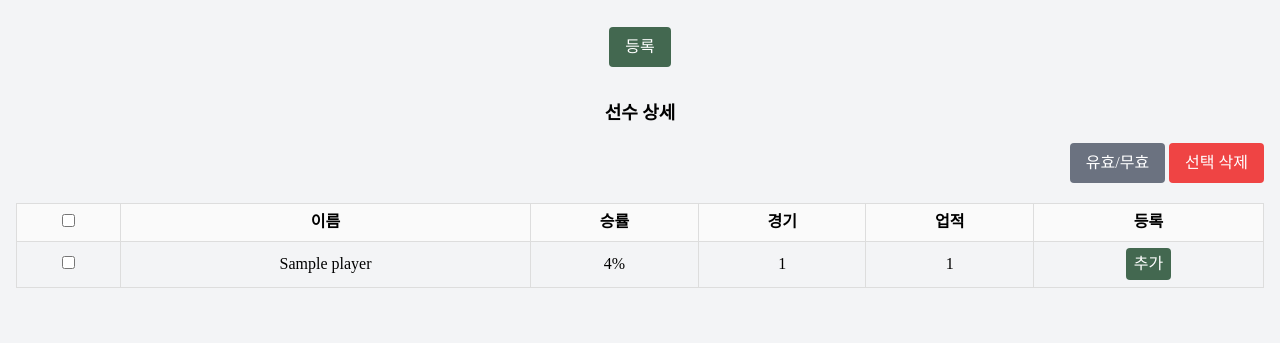
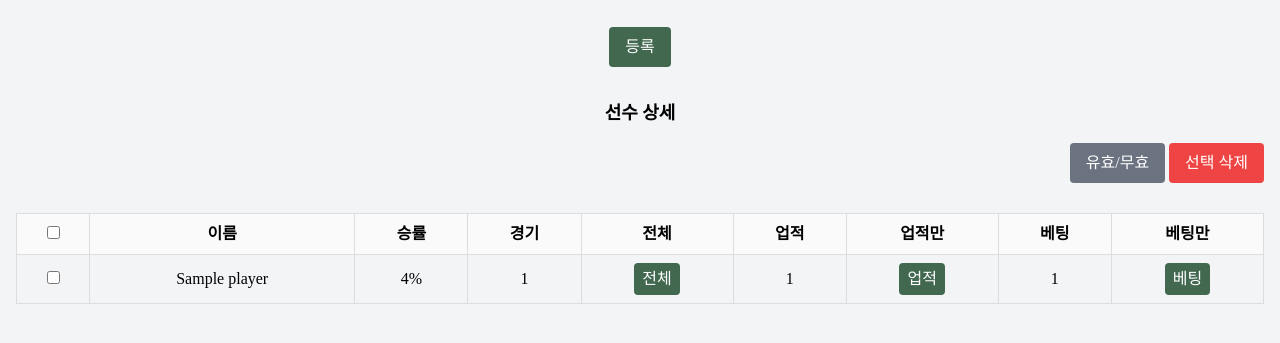
Before and after one commit to SY17SY/scutta-2025-1, a Flask app: page /settings.html in a window 1280 px wide. Shown: the part 370-713 px from the top of the page. Run offline with Flask 3, Linux system fonts and the light colour scheme; tables that the repository leaves empty hold one stand-in row (values such as "Sample post"); parts of the project's set-up code (start-up, migrations or seed data) failed here and were passed over; some libraries are stand-ins or nearby versions; some web fonts are replaced.

Commit message:
fix setting - achieve, betting

```diff
--- a/app/routes.py
+++ b/app/routes.py
@@ -794,6 +794,7 @@ def get_players():
             'rate_count': player.rate_count,
             'match_count': player.match_count,
             'achieve_count': player.achieve_count,
+            'betting_count': player.betting_count,
             'is_valid': player.is_valid
         })
     return jsonify(response)
@@ -828,22 +829,26 @@ def delete_players():
 def update_achievement():
     data = request.get_json()
     player_id = data.get('player_id')
-    additional_achievements = data.get('achievements')
+    additional_achievements = data.get('achievements', 0)
+    additional_betting = data.get('betting', 0)
 
-    if not player_id or additional_achievements is None:
+    if not player_id or (additional_achievements == 0 and additional_betting == 0):
         return jsonify({'success': False, 'error': 'Invalid data provided'}), 400
 
     player = Player.query.get(player_id)
     if not player:
         return jsonify({'success': False, 'error': 'Player not found'}), 404
 
-    player.achieve_count += additional_achievements
-    player.betting_count += additional_achievements
+    if additional_achievements != 0:
+        player.achieve_count += additional_achievements
+
+    if additional_betting != 0:
+        player.betting_count += additional_betting
 
     db.session.commit()
     update_player_orders_by_point()
 
-    return jsonify({'success': True, 'new_achieve_count': player.achieve_count})
+    return jsonify({'success': True, 'new_achieve_count': player.achieve_count, 'new_betting_count': player.betting_count})
 
 
 # league.js
--- a/app/static/js/settings.js
+++ b/app/static/js/settings.js
@@ -17,8 +17,11 @@ function loadPlayers() {
                     </td>
                     <td>${player.rate_count}%</td>
                     <td>${player.match_count}</td>
+                    <td><button class="bg-main text-white px-2 py-1 rounded" onclick="addAchieveAndBetting(${player.id})">전체</button></td>
                     <td>${player.achieve_count}</td>
-                    <td><button class="bg-main text-white px-2 py-1 rounded" onclick="addAchievement(${player.id})">추가</button></td>
+                    <td><button class="bg-main text-white px-2 py-1 rounded" onclick="addAchieve(${player.id})">업적</button></td>
+                    <td>${player.betting_count}</td>
+                    <td><button class="bg-main text-white px-2 py-1 rounded" onclick="addBetting(${player.id})">베팅</button></td>
                 `;
                 tbody.appendChild(row);
             });
@@ -108,11 +111,36 @@ function toggleSelectAll(checkbox) {
     checkboxes.forEach(cb => cb.checked = checkbox.checked);
 }
 
-function addAchievement(playerId) {
+function addAchieveAndBetting(playerId) {
     const input = prompt('추가할 점수를 입력하세요:')
     const additionalAchievements = parseInt(input, 10);
 
-    if (isNaN(additionalAchievements) || additionalAchievements <= 0) {
+    if (isNaN(additionalAchievements) || additionalAchievements == 0) {
+        alert('올바른 숫자를 입력해주세요.');
+        return;
+    }
+
+    fetch('/update_achievement', {
+        method: 'POST',
+        headers: { 'Content-Type': 'application/json' },
+        body: JSON.stringify({ player_id: playerId, achievements: additionalAchievements, betting:additionalAchievements })
+    })
+        .then(response => response.json())
+        .then(data => {
+            if (data.success) {
+                loadPlayers();
+            } else {
+                alert(`오류 발생: ${data.error}`);
+            }
+        })
+        .catch(error => console.error('Error updating achievements:', error));
+}
+
+function addAchieve(playerId) {
+    const input = prompt('추가할 점수를 입력하세요:')
+    const additionalAchievements = parseInt(input, 10);
+
+    if (isNaN(additionalAchievements) || additionalAchievements == 0) {
         alert('올바른 숫자를 입력해주세요.');
         return;
     }
@@ -132,3 +160,28 @@ function addAchievement(playerId) {
         })
         .catch(error => console.error('Error updating achievements:', error));
 }
+
+function addBetting(playerId) {
+    const input = prompt('추가할 점수를 입력하세요:')
+    const additionalAchievements = parseInt(input, 10);
+
+    if (isNaN(additionalAchievements) || additionalAchievements == 0) {
+        alert('올바른 숫자를 입력해주세요.');
+        return;
+    }
+
+    fetch('/update_achievement', {
+        method: 'POST',
+        headers: { 'Content-Type': 'application/json' },
+        body: JSON.stringify({ player_id: playerId, betting: additionalAchievements })
+    })
+        .then(response => response.json())
+        .then(data => {
+            if (data.success) {
+                loadPlayers();
+            } else {
+                alert(`오류 발생: ${data.error}`);
+            }
+        })
+        .catch(error => console.error('Error updating achievements:', error));
+}
--- a/app/templates/index.html
+++ b/app/templates/index.html
@@ -54,7 +54,7 @@
 
         <section class="bg-white shadow p-4 rounded">
             <h2 class="text-lg font-bold mb-4">부문별 순위</h2>
-            <div class="flex gap-2 py-1 mb-4 overflow-x-auto whitespace-nowrap">
+            <div class="flex gap-2 py-2 mb-4 overflow-x-auto whitespace-nowrap">
                 <button class="px-4 py-1 border rounded text-sm selected" onclick="selectCategory(this, 'win_order')">승리</button>
                 <button class="px-4 py-1 border rounded text-sm" onclick="selectCategory(this, 'loss_order')">패배</button>
                 <button class="px-4 py-1 border rounded text-sm" onclick="selectCategory(this, 'rate_order')">승률</button>
--- a/app/templates/settings.html
+++ b/app/templates/settings.html
@@ -33,15 +33,40 @@
                 <button class="bg-gray-500 text-white px-4 py-2 rounded button" onclick="toggleValidity()">유효/무효</button>
                 <button class="bg-red-500 text-white px-4 py-2 rounded button" onclick="deleteSelectedPlayers()">선택 삭제</button>
             </div>
-            <table class="table">
+
+            <div class="overflow-x-auto">
+                <style>
+                    .table-container {
+                        overflow-x: auto;
+                        white-space: nowrap;
+                    }
+
+                    .table {
+                        border-collapse: collapse;
+                        width: 100%;
+                        table-layout: auto;
+                    }
+
+                    .table th,
+                    .table td {
+                        text-align: center;
+                        padding: 8px;
+                         white-space: nowrap;
+                    }
+
+                </style>
+                <table class="table min-w-full">
                     <thead>
                         <tr>
                             <th><input type="checkbox" id="select-all" onclick="toggleSelectAll(this)"></th>
                             <th>이름</th>
                             <th>승률</th>
                             <th>경기</th>
+                            <th>전체</th>
                             <th>업적</th>
-                        <th>등록</th>
+                            <th>업적만</th>
+                            <th>베팅</th>
+                            <th>베팅만</th>
                         </tr>
                     </thead>
                     <tbody id="player-table-body">
```
Lines whose indentation alone changed are shown as unchanged.
